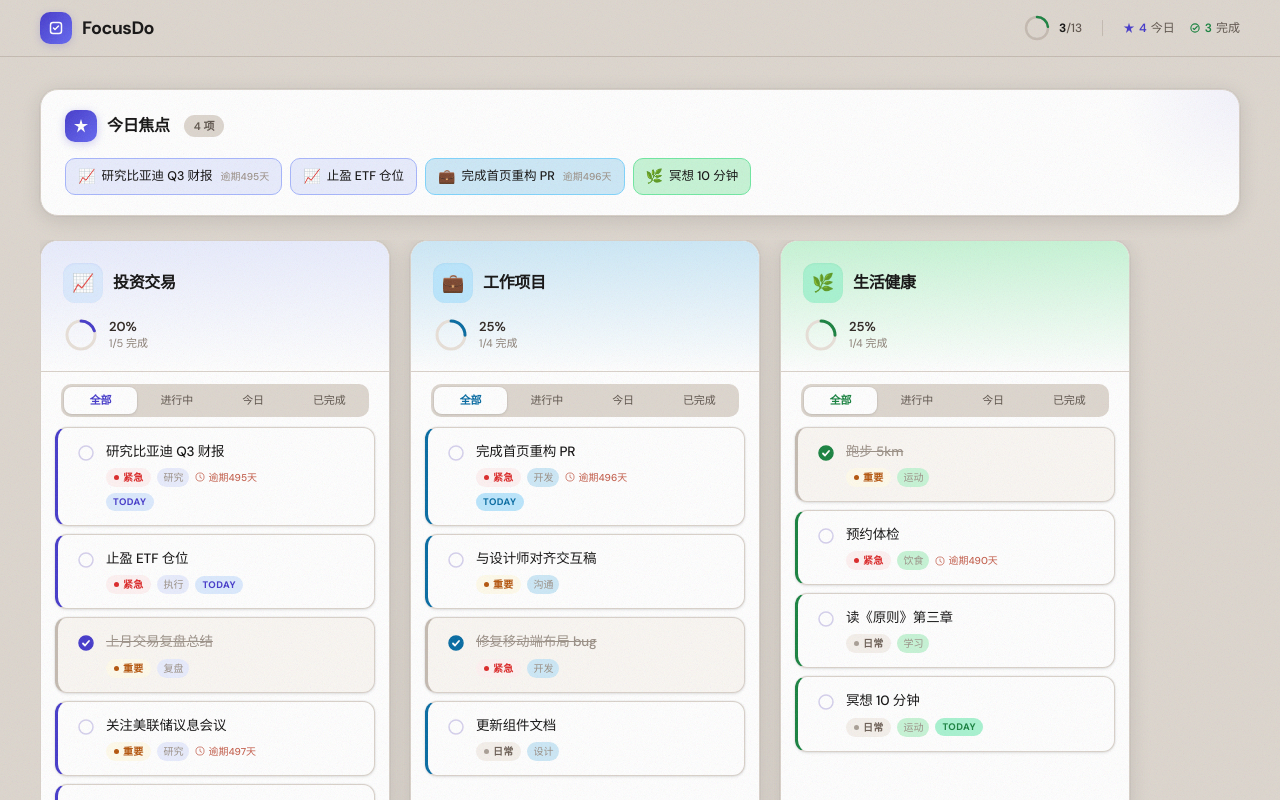
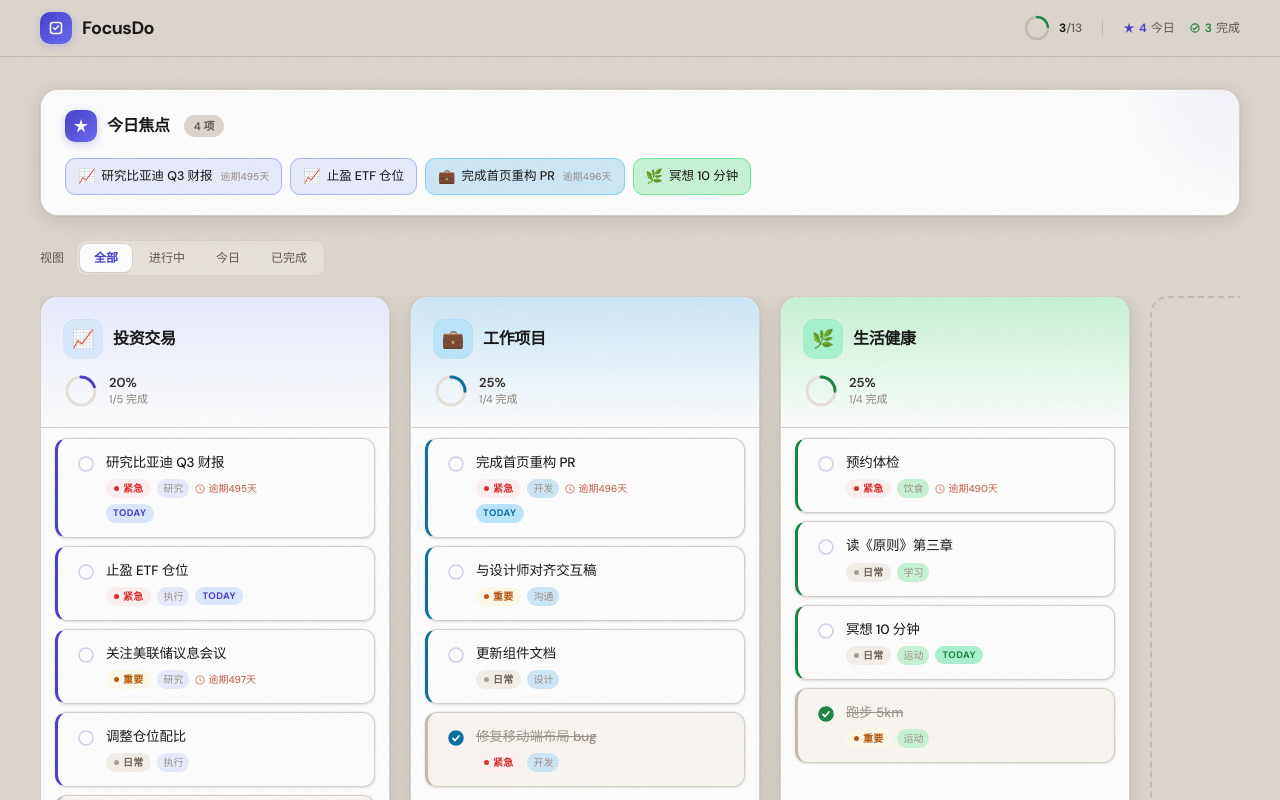
Before and after one commit to OrangeSAM/focus-do, a Next.js app: page / in a window 1280 px wide. Shown: the top 800 px of the page. Built offline with nearby package versions, Linux system fonts and the light colour scheme.

Commit message:
feat: 全局筛选 + 已完成沉底 + 新增项目
- 筛选从每列独立 Tab 改为全局筛选栏，减少 UI 噪音
- 已完成 todo 自动排序到列表底部
- 新增 AddProjectColumn 组件，支持创建自定义项目（名称/图标/颜色/分类）
- 添加 TODO.md 待办清单

```diff
--- a/src/app/TodoApp.tsx
+++ b/src/app/TodoApp.tsx
@@ -453,19 +453,21 @@ function EmptyState({ projectConfig, onAdd }: {
 }
 
 // ── Project Column ────────────────────────────────────────
-function ProjectColumn({ project, onUpdate, index, nextId }: {
+function ProjectColumn({ project, onUpdate, index, nextId, filter }: {
   project: Project; onUpdate: (projectId: string, todos: Todo[]) => void; index: number; nextId: number;
+  filter: 'all' | 'active' | 'today' | 'done';
 }) {
   const [adding, setAdding] = useState(false);
-  const [filter, setFilter] = useState<'all' | 'active' | 'today' | 'done'>('all');
   const pc = PROJECT_COLORS[project.id] || PROJECT_COLORS.work;
 
-  const filtered = project.todos.filter(t => {
-    if (filter === 'today')  return t.today && !t.done;
-    if (filter === 'done')   return t.done;
-    if (filter === 'active') return !t.done;
-    return true;
-  });
+  const filtered = project.todos
+    .filter(t => {
+      if (filter === 'today')  return t.today && !t.done;
+      if (filter === 'done')   return t.done;
+      if (filter === 'active') return !t.done;
+      return true;
+    })
+    .sort((a, b) => (a.done === b.done ? 0 : a.done ? 1 : -1));
 
   const handleToggle = (id: number) => {
     onUpdate(project.id, project.todos.map(t => t.id === id ? { ...t, done: !t.done } : t));
@@ -481,8 +483,6 @@ function ProjectColumn({ project, onUpdate, index, nextId }: {
     onUpdate(project.id, [...project.todos, newTodo]);
     setAdding(false);
   };
-
-  const filterOptions = [['all','全部'],['active','进行中'],['today','今日'],['done','已完成']] as const;
 
   return (
     <div className="animate-fade-in-up" style={{
@@ -518,29 +518,6 @@ function ProjectColumn({ project, onUpdate, index, nextId }: {
         </div>
 
         <ProgressRing todos={project.todos} color={pc.accent} />
-      </div>
-
-      {/* Filter tabs */}
-      <div style={{ padding: '12px 20px 0' }}>
-        <div style={{ display: 'flex', gap: 3, background: 'var(--bg)', borderRadius: 10, padding: 3 }}>
-          {filterOptions.map(([val, label]) => (
-            <button
-              key={val}
-              onClick={() => setFilter(val)}
-              style={{
-                flex: 1, border: 'none', borderRadius: 8, padding: '5px 0', fontSize: 11,
-                cursor: 'pointer', fontFamily: 'inherit',
-                fontWeight: filter === val ? 600 : 400,
-                background: filter === val ? 'var(--bg-card)' : 'transparent',
-                color: filter === val ? pc.accent : 'var(--ink-light)',
-                boxShadow: filter === val ? 'var(--shadow-sm)' : 'none',
-                transition: 'all 0.2s ease',
-              }}
-            >
-              {label}
-            </button>
-          ))}
-        </div>
       </div>
 
       {/* Quick add */}
@@ -730,12 +707,180 @@ function StatsBar({ projects }: { projects: Project[] }) {
   );
 }
 
+// ── Global Filter Bar ──────────────────────────────────────
+const FILTER_OPTIONS = [['all','全部'],['active','进行中'],['today','今日'],['done','已完成']] as const;
+
+function FilterBar({ filter, setFilter }: { filter: string; setFilter: (f: 'all' | 'active' | 'today' | 'done') => void }) {
+  return (
+    <div style={{
+      display: 'flex', alignItems: 'center', gap: 8, marginBottom: 20,
+    }}>
+      <span style={{ fontSize: 12, color: 'var(--ink-light)', fontWeight: 500, marginRight: 4 }}>视图</span>
+      <div style={{ display: 'flex', gap: 3, background: 'var(--bg-warm)', borderRadius: 10, padding: 3, border: '1px solid var(--border-light)' }}>
+        {FILTER_OPTIONS.map(([val, label]) => (
+          <button
+            key={val}
+            onClick={() => setFilter(val)}
+            style={{
+              border: 'none', borderRadius: 8, padding: '5px 14px', fontSize: 12,
+              cursor: 'pointer', fontFamily: 'inherit',
+              fontWeight: filter === val ? 600 : 400,
+              background: filter === val ? 'var(--bg-card)' : 'transparent',
+              color: filter === val ? 'var(--accent-indigo)' : 'var(--ink-light)',
+              boxShadow: filter === val ? 'var(--shadow-sm)' : 'none',
+              transition: 'all 0.2s ease',
+            }}
+          >
+            {label}
+          </button>
+        ))}
+      </div>
+    </div>
+  );
+}
+
+// ── Add Project Column ─────────────────────────────────────
+const PROJECT_ICON_OPTIONS = ['📊', '💼', '🌿', '📚', '🎨', '🏃', '💡', '🎯', '🔧', '🏠'];
+const PROJECT_COLOR_OPTIONS = ['#4338ca', '#0369a1', '#15803d', '#b45309', '#dc2626', '#7c3aed', '#0891b2', '#65a30d'];
+
+function AddProjectColumn({ onAdd }: { onAdd: (project: Project) => void }) {
+  const [adding, setAdding] = useState(false);
+  const [name, setName] = useState('');
+  const [icon, setIcon] = useState('📊');
+  const [color, setColor] = useState('#4338ca');
+  const [categoriesText, setCategoriesText] = useState('');
+  const inputRef = useRef<HTMLInputElement>(null);
+
+  useEffect(() => { if (adding) inputRef.current?.focus(); }, [adding]);
+
+  const handleSubmit = () => {
+    if (!name.trim()) return;
+    const id = name.trim().toLowerCase().replace(/\s+/g, '-') + '-' + Date.now();
+    const categories = categoriesText.split(/[,，、]/).map(s => s.trim()).filter(Boolean);
+    if (categories.length === 0) categories.push('未分类');
+    onAdd({ id, name: name.trim(), color, icon, categories, todos: [] });
+    setName(''); setIcon('📊'); setColor('#4338ca'); setCategoriesText(''); setAdding(false);
+  };
+
+  if (!adding) {
+    return (
+      <div style={{
+        width: 350, flexShrink: 0, display: 'flex', alignItems: 'center', justifyContent: 'center',
+        border: '2px dashed var(--border)', borderRadius: 'var(--radius-lg)',
+        minHeight: 200, cursor: 'pointer', transition: 'all 0.2s',
+      }}
+        onClick={() => setAdding(true)}
+        onMouseEnter={e => { e.currentTarget.style.borderColor = 'var(--accent-indigo)'; e.currentTarget.style.background = 'rgba(67,56,202,0.03)'; }}
+        onMouseLeave={e => { e.currentTarget.style.borderColor = 'var(--border)'; e.currentTarget.style.background = 'transparent'; }}
+      >
+        <div style={{ textAlign: 'center', color: 'var(--ink-faint)' }}>
+          <div style={{ fontSize: 28, marginBottom: 6 }}>+</div>
+          <div style={{ fontSize: 12, fontWeight: 500 }}>新增项目</div>
+        </div>
+      </div>
+    );
+  }
+
+  return (
+    <div className="animate-scale-in" style={{
+      width: 350, flexShrink: 0, background: 'var(--bg-card)', borderRadius: 'var(--radius-lg)',
+      border: '1px solid var(--border-light)', boxShadow: 'var(--shadow-md)', padding: 22,
+    }}>
+      <div style={{ fontSize: 15, fontWeight: 700, color: 'var(--ink)', fontFamily: 'var(--font-display)', marginBottom: 16 }}>
+        新建项目
+      </div>
+
+      {/* Name */}
+      <div style={{ marginBottom: 12 }}>
+        <label style={{ fontSize: 11, color: 'var(--ink-light)', fontWeight: 500, display: 'block', marginBottom: 4 }}>项目名称</label>
+        <input
+          ref={inputRef} value={name} onChange={e => setName(e.target.value)}
+          placeholder="例如：读书计划"
+          onKeyDown={e => e.key === 'Enter' && handleSubmit()}
+          style={{
+            width: '100%', border: '1px solid var(--border)', borderRadius: 8, padding: '7px 10px',
+            fontSize: 13, fontFamily: 'inherit', outline: 'none', boxSizing: 'border-box',
+            transition: 'border-color 0.2s',
+          }}
+          onFocus={e => e.currentTarget.style.borderColor = color}
+          onBlur={e => e.currentTarget.style.borderColor = 'var(--border)'}
+        />
+      </div>
+
+      {/* Icon */}
+      <div style={{ marginBottom: 12 }}>
+        <label style={{ fontSize: 11, color: 'var(--ink-light)', fontWeight: 500, display: 'block', marginBottom: 6 }}>图标</label>
+        <div style={{ display: 'flex', gap: 4, flexWrap: 'wrap' }}>
+          {PROJECT_ICON_OPTIONS.map(em => (
+            <button key={em} onClick={() => setIcon(em)} style={{
+              width: 32, height: 32, borderRadius: 8, border: icon === em ? `2px solid ${color}` : '1px solid var(--border-light)',
+              background: icon === em ? `${color}10` : 'transparent', cursor: 'pointer', fontSize: 16,
+              display: 'flex', alignItems: 'center', justifyContent: 'center', transition: 'all 0.15s',
+            }}>
+              {em}
+            </button>
+          ))}
+        </div>
+      </div>
+
+      {/* Color */}
+      <div style={{ marginBottom: 12 }}>
+        <label style={{ fontSize: 11, color: 'var(--ink-light)', fontWeight: 500, display: 'block', marginBottom: 6 }}>颜色</label>
+        <div style={{ display: 'flex', gap: 6 }}>
+          {PROJECT_COLOR_OPTIONS.map(c => (
+            <button key={c} onClick={() => setColor(c)} style={{
+              width: 24, height: 24, borderRadius: '50%', border: color === c ? '2px solid var(--ink)' : '2px solid transparent',
+              background: c, cursor: 'pointer', transition: 'all 0.15s',
+              boxShadow: color === c ? `0 0 0 2px var(--bg-card), 0 0 0 4px ${c}` : 'none',
+            }} />
+          ))}
+        </div>
+      </div>
+
+      {/* Categories */}
+      <div style={{ marginBottom: 16 }}>
+        <label style={{ fontSize: 11, color: 'var(--ink-light)', fontWeight: 500, display: 'block', marginBottom: 4 }}>分类（逗号分隔）</label>
+        <input
+          value={categoriesText} onChange={e => setCategoriesText(e.target.value)}
+          placeholder="例如：阅读, 笔记, 复盘"
+          style={{
+            width: '100%', border: '1px solid var(--border)', borderRadius: 8, padding: '7px 10px',
+            fontSize: 13, fontFamily: 'inherit', outline: 'none', boxSizing: 'border-box',
+          }}
+        />
+      </div>
+
+      {/* Actions */}
+      <div style={{ display: 'flex', gap: 8 }}>
+        <button onClick={handleSubmit} style={{
+          flex: 1, background: color, color: '#fff', border: 'none', borderRadius: 9,
+          padding: '8px 0', fontSize: 12, fontWeight: 600, cursor: 'pointer', fontFamily: 'inherit',
+          boxShadow: `0 2px 8px ${color}30`, transition: 'all 0.2s',
+        }}>
+          创建项目
+        </button>
+        <button onClick={() => setAdding(false)} style={{
+          padding: '8px 16px', background: 'var(--border-light)', color: 'var(--ink-light)',
+          border: 'none', borderRadius: 9, fontSize: 12, cursor: 'pointer', fontFamily: 'inherit',
+        }}>
+          取消
+        </button>
+      </div>
+    </div>
+  );
+}
+
 // ── Main App ──────────────────────────────────────────────
 export default function App() {
   const [projects, setProjects] = useLocalStorage<Project[]>('focusdo-projects', initialProjects);
+  const [filter, setFilter] = useState<'all' | 'active' | 'today' | 'done'>('all');
 
   const handleUpdate = useCallback((projectId: string, newTodos: Todo[]) => {
     setProjects(prev => prev.map(p => p.id === projectId ? { ...p, todos: newTodos } : p));
+  }, [setProjects]);
+
+  const handleAddProject = useCallback((project: Project) => {
+    setProjects(prev => [...prev, project]);
   }, [setProjects]);
 
   return (
@@ -779,10 +924,13 @@ export default function App() {
       <main style={{ padding: '32px 40px', maxWidth: 1400, margin: '0 auto' }}>
         <TodayFocus projects={projects} />
 
+        <FilterBar filter={filter} setFilter={setFilter} />
+
         <div style={{ display: 'flex', gap: 20, overflowX: 'auto', paddingBottom: 32 }}>
           {projects.map((p, i) => (
-            <ProjectColumn key={p.id} project={p} onUpdate={handleUpdate} index={i} nextId={getNextId(projects)} />
+            <ProjectColumn key={p.id} project={p} onUpdate={handleUpdate} index={i} nextId={getNextId(projects)} filter={filter} />
           ))}
+          <AddProjectColumn onAdd={handleAddProject} />
         </div>
       </main>
     </div>
```
Also changed, not shown: 1 other file (tests, documents, lock files or other folders).
